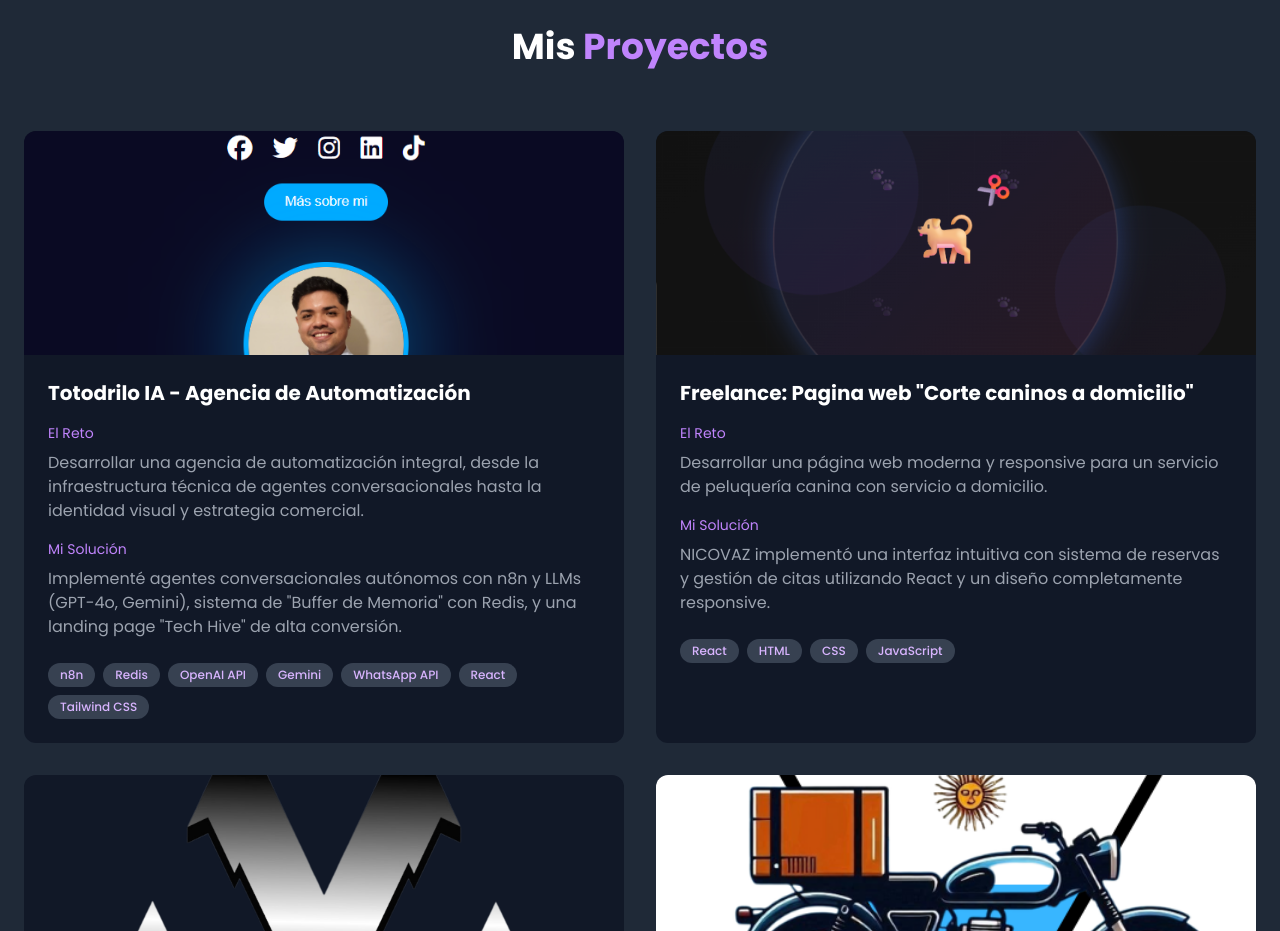
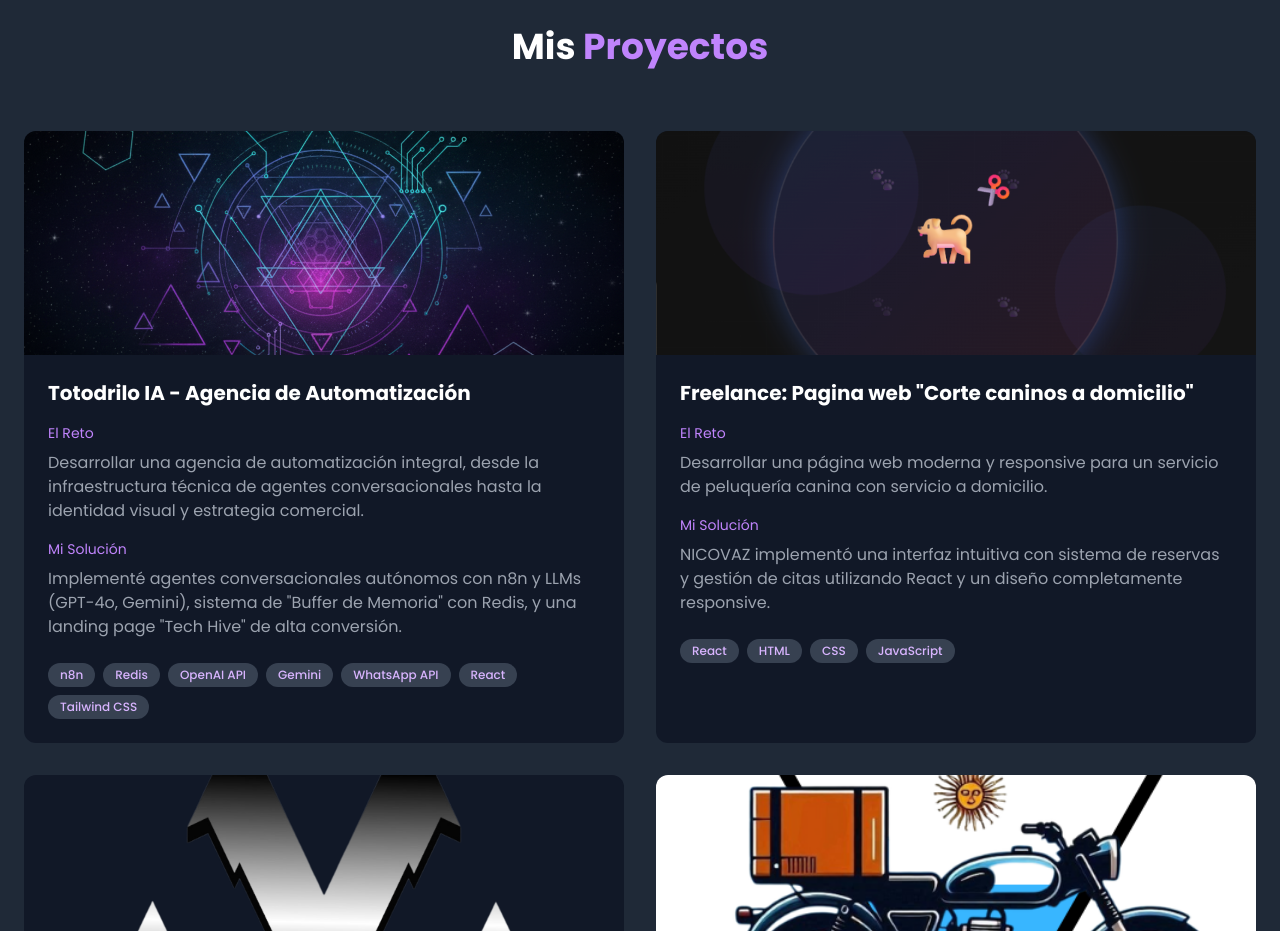
Before and after one commit to Nikovaz/Nicovaz.tech, a Next.js app: page / in a window 1280 px wide. Shown: the part 4800-5731 px from the top of the page. Built offline with nearby package versions, Linux system fonts and the light colour scheme.

Commit message:
actualizacion url totodrilo

```diff
--- a/components/Projects.js
+++ b/components/Projects.js
@@ -15,9 +15,8 @@ const Projects = () => {
       challenge: 'Desarrollar una agencia de automatización integral, desde la infraestructura técnica de agentes conversacionales hasta la identidad visual y estrategia comercial.',
       solution: 'Implementé agentes conversacionales autónomos con n8n y LLMs (GPT-4o, Gemini), sistema de "Buffer de Memoria" con Redis, y una landing page "Tech Hive" de alta conversión.',
       technologies: ['n8n', 'Redis', 'OpenAI API', 'Gemini', 'WhatsApp API', 'React', 'Tailwind CSS'],
-      image: '/Nicovaz.tech/images/nikopage.png', // Placeholder image
-      url: '#', // Placeholder URL
-      github: '#' // Placeholder URL
+      image: '/Nicovaz.tech/images/totodrilo.png',
+      url: 'https://totodrilo.tech/'
     },
     {
       id: 1,
```
Also changed, not shown: public/images/totodrilo.png (added).
